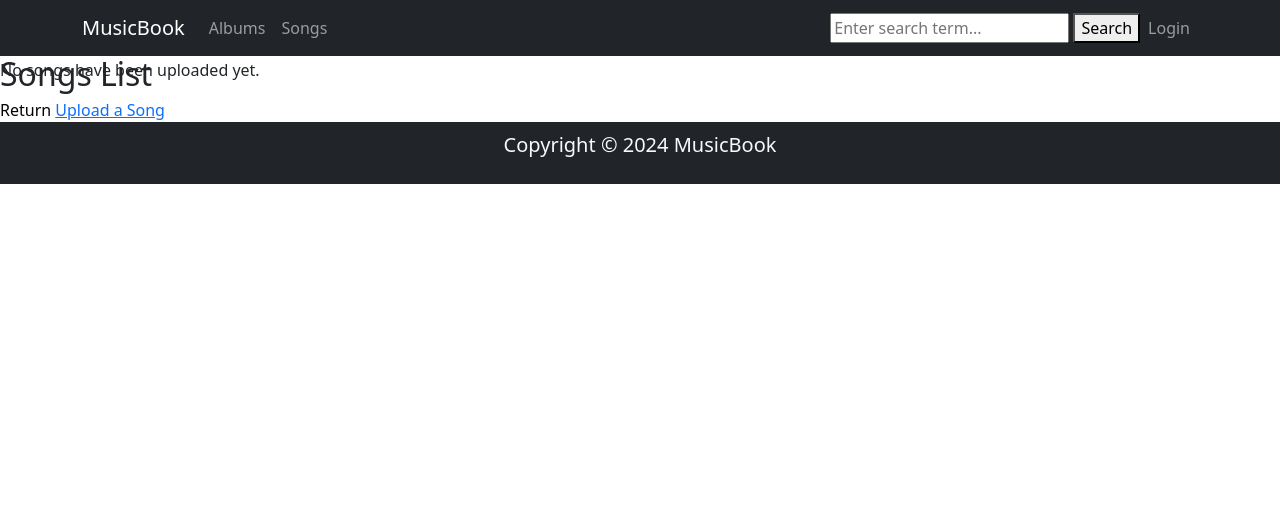
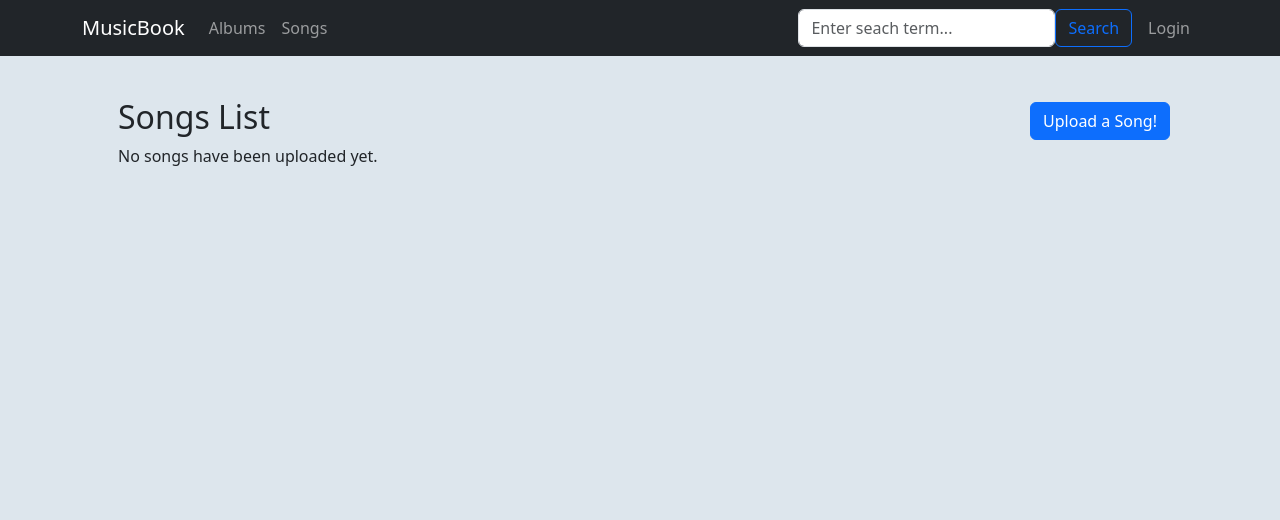
Before and after one commit to Weetabicx/django_project, a Django app: template musicbox/templates/song/song_list.html in a window 1280 px wide. Shown: the top 520 px of the page. Before the commit the page ends 184 px from the top, so only its background shows below. Run offline with Django 3.2, Linux system fonts and the light colour scheme; the template is opened without the code that fills it, so the values that code supplies are empty; some libraries are stand-ins or nearby versions.

Commit message:
Semi-Final Changes

```diff
--- a/musicbox/populate.py
+++ b/musicbox/populate.py
@@ -26,6 +26,7 @@ def create_users() -> None:
 	{ "firstname": "usmaan", "lastname": "wahab"},
 	{ "firstname": "james", "lastname": "macdonald"},
 	{ "firstname": "harvey", "lastname": "olden"},
+    { "firstname": "tom", "lastname": "blunt"},
 	]
 
 
--- a/musicbox/song/views.py
+++ b/musicbox/song/views.py
@@ -74,6 +74,9 @@ def add_comment_to_song(request, song_id):
             comment.song = song
             comment.save()
             return redirect('song:details', song_id=song.id)
+        else:
+            messages.error(request, 'Please enter a valid rating (0-10)')
+            return redirect('song:details', song_id=song.id)
     else:
         form = SongCommentForm()
         return redirect('song:details', song_id=song.id)
--- a/musicbox/templates/album/upload_album.html
+++ b/musicbox/templates/album/upload_album.html
@@ -1,6 +1,7 @@
 {% extends 'base.html' %}
 
 {% block content %}
+<div class="container p-5">
     <h2>Upload Album</h2>
     <form method="post" enctype="multipart/form-data">
       {% csrf_token %}
@@ -8,4 +9,5 @@
       <button type="submit">Upload</button>
        <a href="{% url 'album:list' %}" class="button" style="text-decoration: none; color: black;">Return</a>
     </form>
+</div>
 {% endblock %}
--- a/musicbox/templates/base.html
+++ b/musicbox/templates/base.html
@@ -54,10 +54,14 @@
 							<a class="nav-link" href="{% url 'song:list' %}">Songs</a>
 						</li>
 					</ul>
-                       <form method="get" action="{% url 'user:search' %}">
-                            <input type="text" name="q" placeholder="Enter search term...">
-                            <button type="submit">Search</button>
-                        </form>
+					<ul class="navbar-nav justify-content-end">
+						<div class="input-group">
+							<form method="get" action="{% url 'user:search' %}" class="d-sm-flex mx-2">
+								<input name="q" type="text" class="form-control" placeholder="Enter seach term...">
+								<button class="btn btn-outline-primary" type="submit">Search</button>
+							</form>
+						</div>
+					</ul>
                     <ul class="navbar-nav justify-content-end">
 						<li class="nav-item">
 							<a class="nav-link" href="{% url 'user:login' %}">Login</a>
--- a/musicbox/templates/search_results.html
+++ b/musicbox/templates/search_results.html
@@ -1,7 +1,7 @@
 {% extends 'base.html' %}
 
 {% block content %}
-<div>
+<div class="container p-5">
     <h2>Search Results</h2>
 
 
--- a/musicbox/templates/song/song_list.html
+++ b/musicbox/templates/song/song_list.html
@@ -1,28 +1,35 @@
 {% extends 'base.html' %}
 {% load static %}
+
 {% block styles %}
+{{ block.super }}
     <link rel="stylesheet" href="{% static 'song_list.css' %}">
 {% endblock %}
+
 {% block content %}
+<div class="container px-5">
 
-<div class="top-bar">
+    <div>
+        <div class="row pt-5">
+            <div class="col">
                 <h2>Songs List</h2>
             </div>
+            <div class="col text-end p-1">
+                <a href="{% url 'song:upload' %}" class="btn btn-primary">Upload a Song!</a>
+            </div>
+        </div>
+    </div>
 
-<div>
+    <div class="pb-5">
         {% for song in songs %}
           <div class="song">
-         <p><a href="{% url 'song:details' song.id %}">{{ song.title }}</a> - Uploaded on: {{ song.uploaded_at }}</p>
-        <p>Average Rating: {{ song.average_rating }}</p>
+              <p><a href="{% url 'song:details' song.id %}">{{ song.title }}</a> - Uploaded on: {{ song.uploaded_at }} - Average Rating: {{ song.average_rating }}</p>
           </div>
         {% empty %}
           <p>No songs have been uploaded yet.</p>
         {% endfor %}
     </div>
-
-
-<div class="upload-song-button">
-    <a href="{% url 'user:index' %}" class="button" style="text-decoration: none; color: black;">Return</a>
-    <a href="{% url 'song:upload' %}" class="button">Upload a Song</a>
+    <br>
+    <br>
 </div>
 {% endblock %}
--- a/musicbox/user/urls.py
+++ b/musicbox/user/urls.py
@@ -8,5 +8,5 @@ urlpatterns = [
     path('login/', login, name='login'),
     path('register/', register, name='register'),
     path('search/', search, name='search'),
-
-]
+    path('profile/', user_profile, name='user_profile'),
+    ]
--- a/musicbox/user/views.py
+++ b/musicbox/user/views.py
@@ -65,3 +65,9 @@ def search(request):
     }
 
     return render(request, 'search_results.html', context)
+
+@login_required
+def user_profile(request):
+    user = request.user
+    user_profile = UserProfile.objects.get(user=user)
+    return render(request, 'user_profile.html', {'user_profile': user_profile})
```
Also changed, not shown: musicbox/templates/album/album_detail.html (+11 -14 lines), musicbox/templates/album/albums_list.html (+9 -11 lines), musicbox/templates/song/song_detail.html (+4 -4 lines), musicbox/templates/user/index.html (+4 -21 lines), musicbox/media/album_covers/currents_7VpMFqT.jpeg (added). Lines whose indentation alone changed are shown as unchanged.
